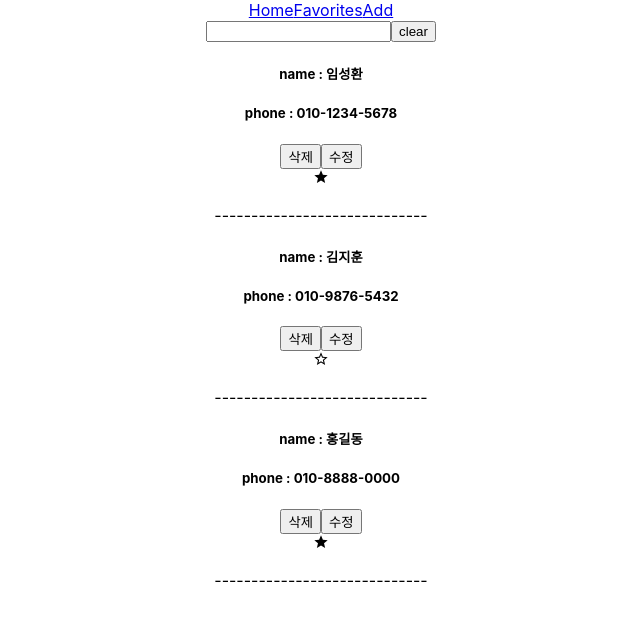
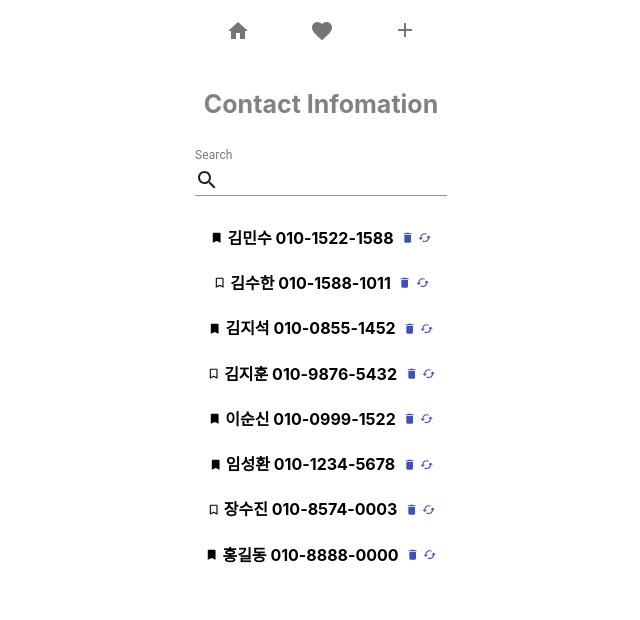
Before and after one commit to SeongHwan1001/DZ, a React (Create React App) app in the folder contact-react-ver/: page / in a window 1280 px wide. Shown: the top 620 px of the page, without its empty margins (319-959 px from the left). Built offline with nearby package versions, Linux system fonts and the light colour scheme.

Commit message:
css 추가

```diff
--- a/contact-react-ver/src/App.js
+++ b/contact-react-ver/src/App.js
@@ -1,9 +1,14 @@
-import React, { useState, useCallback, useRef } from 'react';
+import React, { useState, useRef } from 'react';
 import { Route, Link } from 'react-router-dom';
 import Home from './component/Home';
 import Favorites from './component/Favorites';
 import Add from './component/Add';
 import Update from './component/Update';
+
+import HHome from '@material-ui/icons/Home';
+import Favorite from '@material-ui/icons/Favorite';
+import AAdd from '@material-ui/icons/Add';
+import ButtonNavigationAction from '@material-ui/core/BottomNavigationAction';
 
 const App = ({ history }) => {
    // state 관리
@@ -24,6 +29,36 @@ const App = ({ history }) => {
          id: 3,
          name: '홍길동',
          phone: '010-8888-0000',
+         favorite: true,
+      },
+      {
+         id: 4,
+         name: '김민수',
+         phone: '010-1522-1588',
+         favorite: true,
+      },
+      {
+         id: 5,
+         name: '김수한',
+         phone: '010-1588-1011',
+         favorite: false,
+      },
+      {
+         id: 6,
+         name: '이순신',
+         phone: '010-0999-1522',
+         favorite: true,
+      },
+      {
+         id: 7,
+         name: '장수진',
+         phone: '010-8574-0003',
+         favorite: false,
+      },
+      {
+         id: 8,
+         name: '김지석',
+         phone: '010-0855-1452',
          favorite: true,
       },
    ]);
@@ -84,17 +119,28 @@ const App = ({ history }) => {
 
    return (
       <div align="center">
-         {/* <ul align="center">
-            <li> */}
-         <Link to="/">Home</Link>
-         {/* </li>
-            <li> */}
-         <Link to="/favorites">Favorites</Link>
-         {/* </li>
-            <li> */}
-         <Link to="/add">Add</Link>
-         {/* </li>
-         </ul> */}
+         <table>
+            <tbody>
+               <tr align="center">
+                  <td>
+                     <Link to="/">
+                        <ButtonNavigationAction label="Home" icon={<HHome />} />
+                     </Link>
+                  </td>
+                  <td>
+                     <Link to="/favorites">
+                        <ButtonNavigationAction
+                           label="Favorite"
+                           icon={<Favorite />}
+                        />
+                     </Link>
+                  </td>
+                  <Link to="/add">
+                     <ButtonNavigationAction label="Add" icon={<AAdd />} />
+                  </Link>
+               </tr>
+            </tbody>
+         </table>
          <Route
             path="/"
             render={() => (
@@ -102,8 +148,8 @@ const App = ({ history }) => {
                   contacts={contacts}
                   onRemove={onRemove}
                   onFavorite={onFavorite}
-                  // onSearch={onSearch}
                   onUpdateCheck={onUpdateCheck}
+                  history={history}
                />
             )}
             exact={true}
@@ -115,6 +161,7 @@ const App = ({ history }) => {
                   contacts={contacts}
                   onRemove={onRemove}
                   onFavorite={onFavorite}
+                  onUpdateCheck={onUpdateCheck}
                />
             )}
          />
@@ -126,18 +173,12 @@ const App = ({ history }) => {
             path="/update"
             render={() => (
                <Update
-                  contact={contacts[checkId - 1]}
+                  contact={contacts.filter(contact => contact.id === checkId)}
                   onUpdate={onUpdate}
                   history={history}
                />
             )}
          />
-         {/* <TextField id="filled-name" label="Name" variant="filled" /> */}
-         {/* <TextField
-            id="standard-uncontrolled"
-            label="Uncontrolled"
-            defaultValue="foo"
-         /> */}
       </div>
    );
 };
--- a/contact-react-ver/src/component/Add.js
+++ b/contact-react-ver/src/component/Add.js
@@ -1,7 +1,32 @@
-import React, { useState, useCallback } from 'react';
+import React, { useState } from 'react';
 import { withRouter } from 'react-router-dom';
 
+import TextField from '@material-ui/core/TextField';
+import { makeStyles } from '@material-ui/core/styles';
+
+import BackspaceRoundedIcon from '@material-ui/icons/BackspaceRounded';
+import SaveIcon from '@material-ui/icons/Save';
+import Button from '@material-ui/core/Button';
+
+import InputAdornment from '@material-ui/core/InputAdornment';
+import PhoneIphone from '@material-ui/icons/PhoneIphone';
+import Face from '@material-ui/icons/Face';
+
 const Add = ({ onInsert, history }) => {
+   const useStyles = makeStyles(theme => ({
+      root: {
+         display: 'flex',
+         flexWrap: 'wrap',
+      },
+      textField: {
+         marginLeft: theme.spacing(1),
+         marginRight: theme.spacing(1),
+         width: 200,
+      },
+   }));
+
+   const classes = useStyles();
+
    // 입력된 값을 관리하기 위한 state값
    const [name, setName] = useState('');
    const [phone, setPhone] = useState('');
@@ -25,35 +50,71 @@ const Add = ({ onInsert, history }) => {
       e.preventDefault();
       history.push('/');
    };
+
+   const style = {
+      color: '#828282',
+      fontSize: '25px',
+   };
    return (
       <form onSubmit={onSubmit}>
          <div>
+            <h2 style={style}>Add</h2>
             <p>
-               name :&nbsp;
-               <input placeholder="name" value={name} onChange={onNameChange} />
+               <TextField
+                  className={classes.margin}
+                  label="Name"
+                  InputProps={{
+                     startAdornment: (
+                        <InputAdornment position="start">
+                           <Face />
+                        </InputAdornment>
+                     ),
+                  }}
+                  value={name}
+                  onChange={onNameChange}
+               />
             </p>
             <p>
-               phone :&nbsp;
-               <input
-                  placeholder="phone"
+               <TextField
+                  className={classes.margin}
+                  label="Phone"
+                  InputProps={{
+                     startAdornment: (
+                        <InputAdornment position="start">
+                           <PhoneIphone />
+                        </InputAdornment>
+                     ),
+                  }}
                   value={phone}
                   onChange={onPhoneChange}
                />
             </p>
-            <button
+            <br />
+            <Button
+               variant="contained"
+               color="secondary"
+               size="small"
+               className={classes.button}
+               startIcon={<BackspaceRoundedIcon />}
+               onClick={() => {
+                  history.goBack();
+               }}
+            >
+               Back
+            </Button>
+            &nbsp;
+            <Button
+               variant="contained"
+               color="primary"
+               size="small"
+               className={classes.button}
+               startIcon={<SaveIcon />}
                onClick={event => {
                   onSubmit(event);
                }}
             >
-               저장
-            </button>
-            <button
-               onClick={() => {
-                  history.goBack();
-               }}
-            >
-               뒤로
-            </button>
+               Save
+            </Button>
          </div>
       </form>
    );
--- a/contact-react-ver/src/component/ContactList.js
+++ b/contact-react-ver/src/component/ContactList.js
@@ -1,32 +1,60 @@
 import React from 'react';
 // http://react-icons.netlify.com/#/icons/md 리액트 지원 icon 사용
-import { MdStar, MdStarBorder } from 'react-icons/md';
-import { Link } from 'react-router-dom';
+import {
+   MdBookmark,
+   MdBookmarkBorder,
+   MdDelete,
+   MdCached,
+} from 'react-icons/md';
+import { withRouter } from 'react-router-dom';
+import Link from '@material-ui/core/Link';
 
-const ContactList = ({ contact, onRemove, onFavorite, onUpdateCheck }) => {
+const ContactList = ({
+   contact,
+   onRemove,
+   onFavorite,
+   onUpdateCheck,
+   history,
+}) => {
    const { id, name, phone, favorite } = contact;
-
+   console.log(contact);
    return (
       <div>
-         <h5>name : {name}</h5>
-         <h5>phone : {phone}</h5>
-         {/* <h5>{favorite}</h5> */}
-         <button onClick={() => onRemove(id)}>삭제</button>
-         <Link to="/update">
-            <button
+         <h4>
+            <Link
+               component="button"
+               variant="body3"
+               color="black"
                onClick={() => {
+                  onFavorite(id);
+               }}
+            >
+               {favorite ? <MdBookmark /> : <MdBookmarkBorder />}
+            </Link>
+            &nbsp;
+            {name} {phone}
+            &nbsp;&nbsp;
+            <Link
+               component="button"
+               onClick={() => {
+                  onRemove(id);
+               }}
+            >
+               <MdDelete />
+            </Link>
+            &nbsp;
+            <Link
+               component="button"
+               onClick={() => {
+                  history.push('/update');
                   onUpdateCheck(contact.id);
                }}
             >
-               수정
-            </button>
-         </Link>
-         <div onClick={() => onFavorite(id)}>
-            {favorite ? <MdStar /> : <MdStarBorder />}
-         </div>
-         <p>-----------------------------</p>
+               <MdCached />
+            </Link>
+         </h4>
       </div>
    );
 };
 
-export default ContactList;
+export default withRouter(ContactList);
--- a/contact-react-ver/src/component/Home.js
+++ b/contact-react-ver/src/component/Home.js
@@ -1,24 +1,52 @@
 import React, { useState } from 'react';
 import ContactList from './ContactList';
+import TextField from '@material-ui/core/TextField';
+import InputAdornment from '@material-ui/core/InputAdornment';
+import { makeStyles } from '@material-ui/core/styles';
+import Search from '@material-ui/icons/Search';
 
-const Home = ({ contacts, onRemove, onFavorite, onUpdateCheck }) => {
+const Home = ({ contacts, onRemove, onFavorite, onUpdateCheck, history }) => {
+   const useStyles = makeStyles(theme => ({
+      margin: {
+         margin: theme.spacing(1),
+      },
+   }));
    const [keyword, setKeyword] = useState('');
 
    const onChange = e => {
       setKeyword(e.target.value);
    };
+   const style = {
+      color: '#828282',
+      fontSize: '25px',
+   };
+   const classes = useStyles();
    return (
       <div>
-         <input value={keyword} onChange={onChange} />
-         <button
-            onClick={() => {
-               setKeyword('');
+         <h2 style={style}>Contact Infomation</h2>
+
+         <TextField
+            className={classes.margin}
+            label="Search"
+            InputProps={{
+               startAdornment: (
+                  <InputAdornment position="start">
+                     <Search />
+                  </InputAdornment>
+               ),
             }}
-         >
-            clear
-         </button>
+            value={keyword}
+            onChange={onChange}
+         />
          {
             (contacts = contacts
+               // 첫 번째 인수가 두 번째 인수보다 작을 경우 -1
+               // 두 인수가 같을 경우 0
+               // 첫 번째 인수가 두 번째 인수보다 클 경우 +1
+               .sort(function(a, b) {
+                  // 오름 차순
+                  return a.name < b.name ? -1 : a.name > b.name ? 1 : 0;
+               })
                .filter(contact => {
                   return contact.name.indexOf(keyword) > -1;
                })
@@ -30,18 +58,9 @@ const Home = ({ contacts, onRemove, onFavorite, onUpdateCheck }) => {
                      onRemove={onRemove}
                      onFavorite={onFavorite}
                      onUpdateCheck={onUpdateCheck}
+                     history={history}
                   />
                )))
-
-            // contacts.map(contact => (
-            //    // map에서는 key가 반드시 존재해야 에러가 발생하지 않는다.
-            //    <ContactList
-            //       contact={contact}
-            //       key={contact.id}
-            //       onRemove={onRemove}
-            //       onFavorite={onFavorite}
-            //    />
-            // ))
          }
       </div>
    );
--- a/contact-react-ver/src/component/Update.js
+++ b/contact-react-ver/src/component/Update.js
@@ -1,10 +1,36 @@
 import React, { useState } from 'react';
 import { withRouter } from 'react-router-dom';
 
+import TextField from '@material-ui/core/TextField';
+import { makeStyles } from '@material-ui/core/styles';
+
+import BackspaceRoundedIcon from '@material-ui/icons/BackspaceRounded';
+import SaveIcon from '@material-ui/icons/Save';
+import Button from '@material-ui/core/Button';
+
+import InputAdornment from '@material-ui/core/InputAdornment';
+import PhoneIphone from '@material-ui/icons/PhoneIphone';
+import Face from '@material-ui/icons/Face';
+
 const Update = ({ contact, onUpdate, history }) => {
-   console.log(contact);
-   const [name, setName] = useState(contact.name);
-   const [phone, setPhone] = useState(contact.phone);
+   const useStyles = makeStyles(theme => ({
+      root: {
+         display: 'flex',
+         flexWrap: 'wrap',
+      },
+      textField: {
+         marginLeft: theme.spacing(1),
+         marginRight: theme.spacing(1),
+         width: 200,
+      },
+   }));
+
+   const classes = useStyles();
+
+   // console.log('update');
+   // console.log(contact);
+   const [name, setName] = useState(contact[0].name);
+   const [phone, setPhone] = useState(contact[0].phone);
 
    const onNameChange = e => {
       setName(e.target.value);
@@ -20,36 +46,75 @@ const Update = ({ contact, onUpdate, history }) => {
       // submit 이번트는 브라우저에서 새로고침을 발생시킨다.
       // 이를 방지하기 위해 이 함수를 호출한다.
       e.preventDefault();
-      history.push('/');
+      history.goBack();
+   };
+
+   const style = {
+      color: '#828282',
+      fontSize: '25px',
    };
 
    return (
-      //   <form onSubmit={onSubmit}>
       <div>
+         <h2 style={style}>Update</h2>
          <p>
-            name :&nbsp;
-            <input placeholder="name" value={name} onChange={onNameChange} />
+            <TextField
+               className={classes.margin}
+               label="Name"
+               InputProps={{
+                  startAdornment: (
+                     <InputAdornment position="start">
+                        <Face />
+                     </InputAdornment>
+                  ),
+               }}
+               value={name}
+               onChange={onNameChange}
+            />
          </p>
          <p>
-            phone :&nbsp;
-            <input placeholder="phone" value={phone} onChange={onPhoneChange} />
+            <TextField
+               className={classes.margin}
+               // id="input-with-icon-textfield"
+               label="Phone"
+               InputProps={{
+                  startAdornment: (
+                     <InputAdornment position="start">
+                        <PhoneIphone />
+                     </InputAdornment>
+                  ),
+               }}
+               value={phone}
+               onChange={onPhoneChange}
+            />
          </p>
-         <button
+         <br />
+         <Button
+            variant="contained"
+            color="secondary"
+            size="small"
+            className={classes.button}
+            startIcon={<BackspaceRoundedIcon />}
+            onClick={() => {
+               history.goBack();
+            }}
+         >
+            Back
+         </Button>
+         &nbsp;
+         <Button
+            variant="contained"
+            color="primary"
+            size="small"
+            className={classes.button}
+            startIcon={<SaveIcon />}
             onClick={event => {
                onSubmit(event);
             }}
          >
-            저장
-         </button>
-         <button
-            onClick={() => {
-               history.goBack();
-            }}
-         >
-            뒤로
-         </button>
+            Save
+         </Button>
       </div>
-      //   </form>
    );
 };
 
```
Also changed, not shown: contact-react-ver/src/component/Favorites.js (+7 -2 lines), 1 other file (tests, documents, lock files or other folders).
